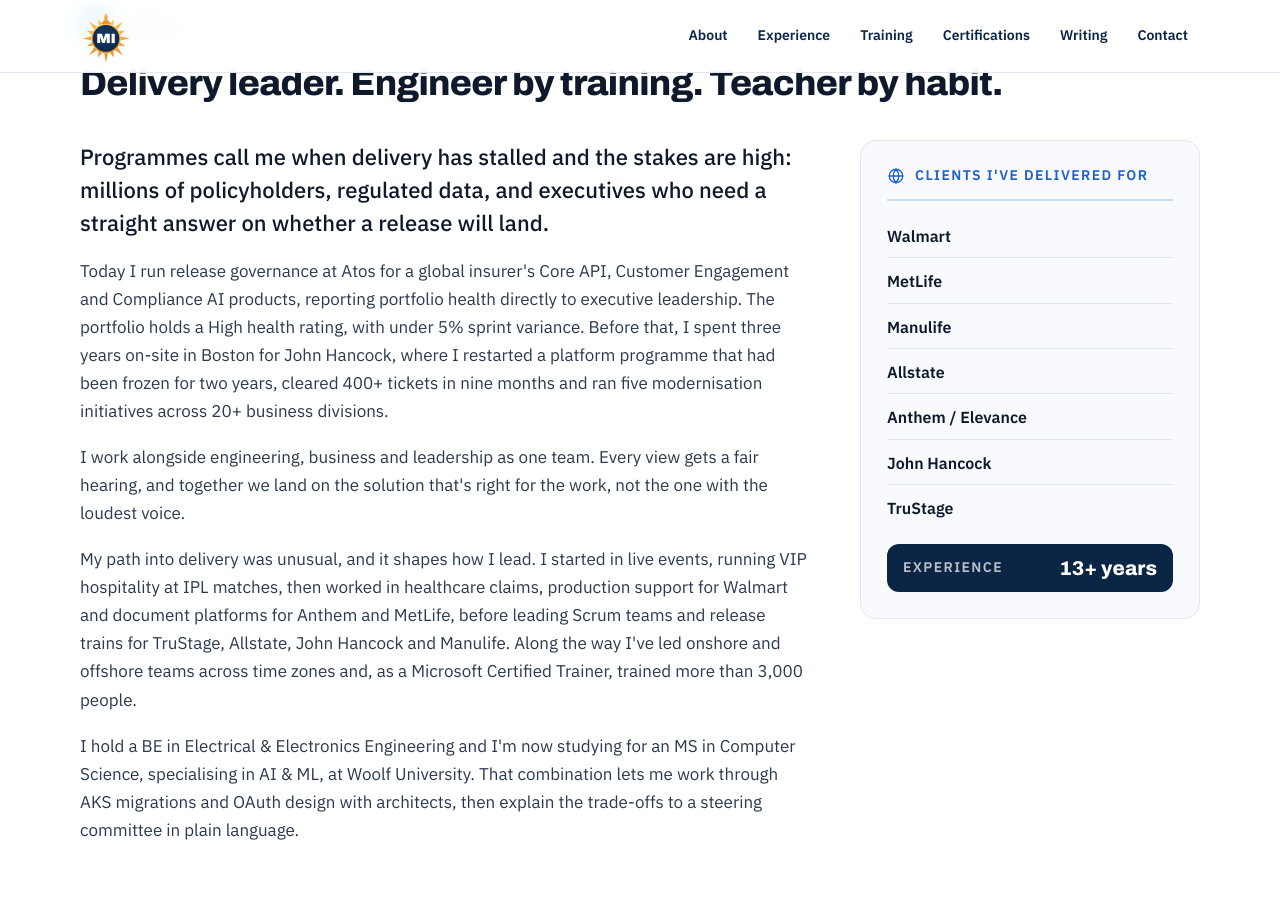
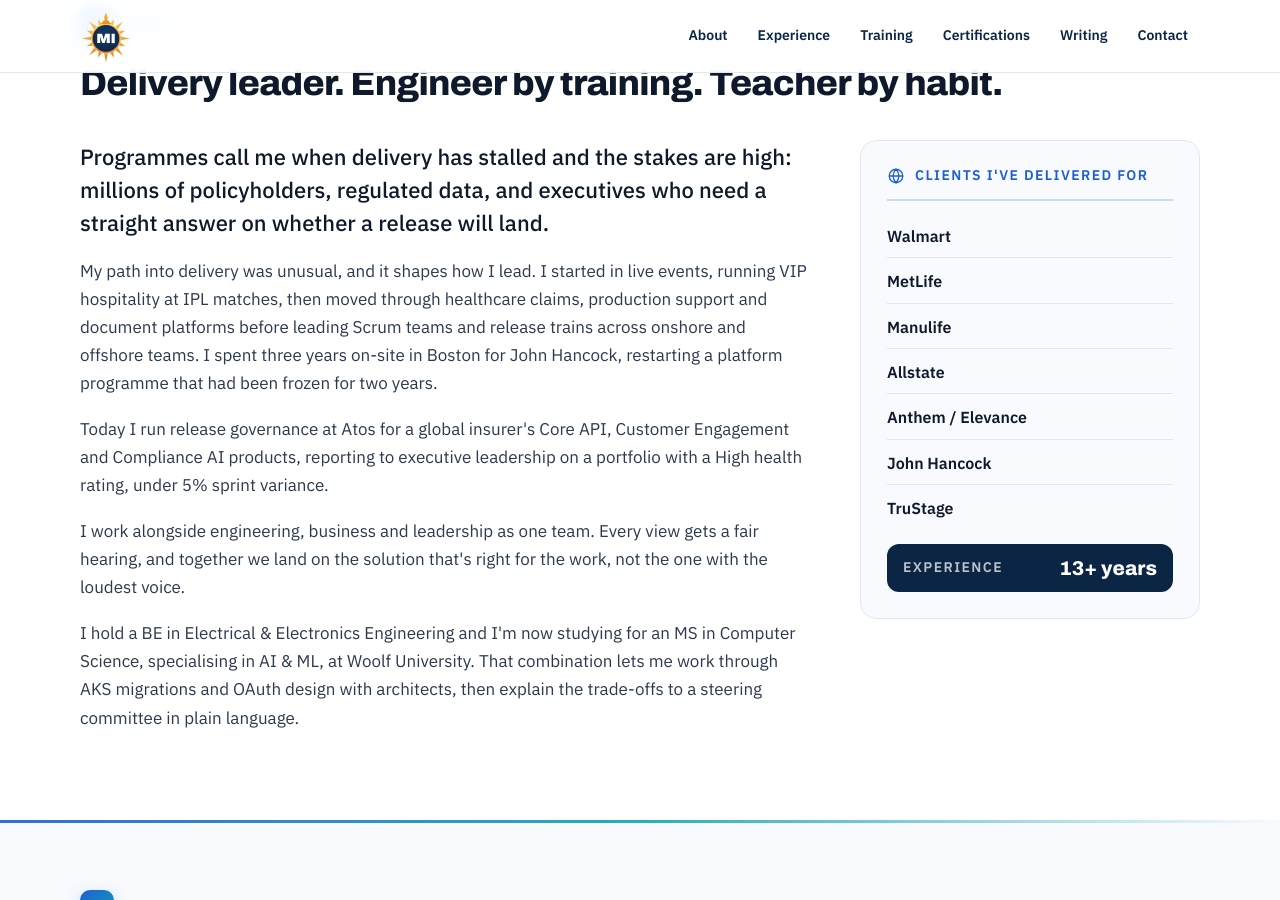
Before and after one commit to Madhan-I/Madhan-I.github.io, a Jekyll site: the page built from index.html, in a window 1280 px wide and 900 px high, scrolled down 1099 px. Built offline with Jekyll 4.4.1, drawn with Linux system fonts in a browser that asks for light colours.

Commit message:
About: one career story in two paragraphs, repeats removed
Co-Authored-By: Claude Opus 5.5 <noreply@anthropic.com>
Claude-Session: https://claude.ai/code/session_01MFRrTt7LBDdX57m85KHNGp

```diff
--- a/_data/profile.yml
+++ b/_data/profile.yml
@@ -69,9 +69,9 @@ metrics:
 about_title: "Delivery leader. Engineer by training. Teacher by habit."
 about:
   - "Programmes call me when delivery has stalled and the stakes are high: millions of policyholders, regulated data, and executives who need a straight answer on whether a release will land."
-  - "Today I run release governance at Atos for a global insurer's Core API, Customer Engagement and Compliance AI products, reporting portfolio health directly to executive leadership. The portfolio holds a High health rating, with under 5% sprint variance. Before that, I spent three years on-site in Boston for John Hancock, where I restarted a platform programme that had been frozen for two years, cleared 400+ tickets in nine months and ran five modernisation initiatives across 20+ business divisions."
+  - "My path into delivery was unusual, and it shapes how I lead. I started in live events, running VIP hospitality at IPL matches, then moved through healthcare claims, production support and document platforms before leading Scrum teams and release trains across onshore and offshore teams. I spent three years on-site in Boston for John Hancock, restarting a platform programme that had been frozen for two years."
+  - "Today I run release governance at Atos for a global insurer's Core API, Customer Engagement and Compliance AI products, reporting to executive leadership on a portfolio with a High health rating, under 5% sprint variance."
   - "I work alongside engineering, business and leadership as one team. Every view gets a fair hearing, and together we land on the solution that's right for the work, not the one with the loudest voice."
-  - "My path into delivery was unusual, and it shapes how I lead. I started in live events, running VIP hospitality at IPL matches, then worked in healthcare claims, production support for Walmart and document platforms for Anthem and MetLife, before leading Scrum teams and release trains for TruStage, Allstate, John Hancock and Manulife. Along the way I've led onshore and offshore teams across time zones and, as a Microsoft Certified Trainer, trained more than 3,000 people."
   - "I hold a BE in Electrical & Electronics Engineering and I'm now studying for an MS in Computer Science, specialising in AI & ML, at Woolf University. That combination lets me work through AKS migrations and OAuth design with architects, then explain the trade-offs to a steering committee in plain language."
 
 clients:
```
